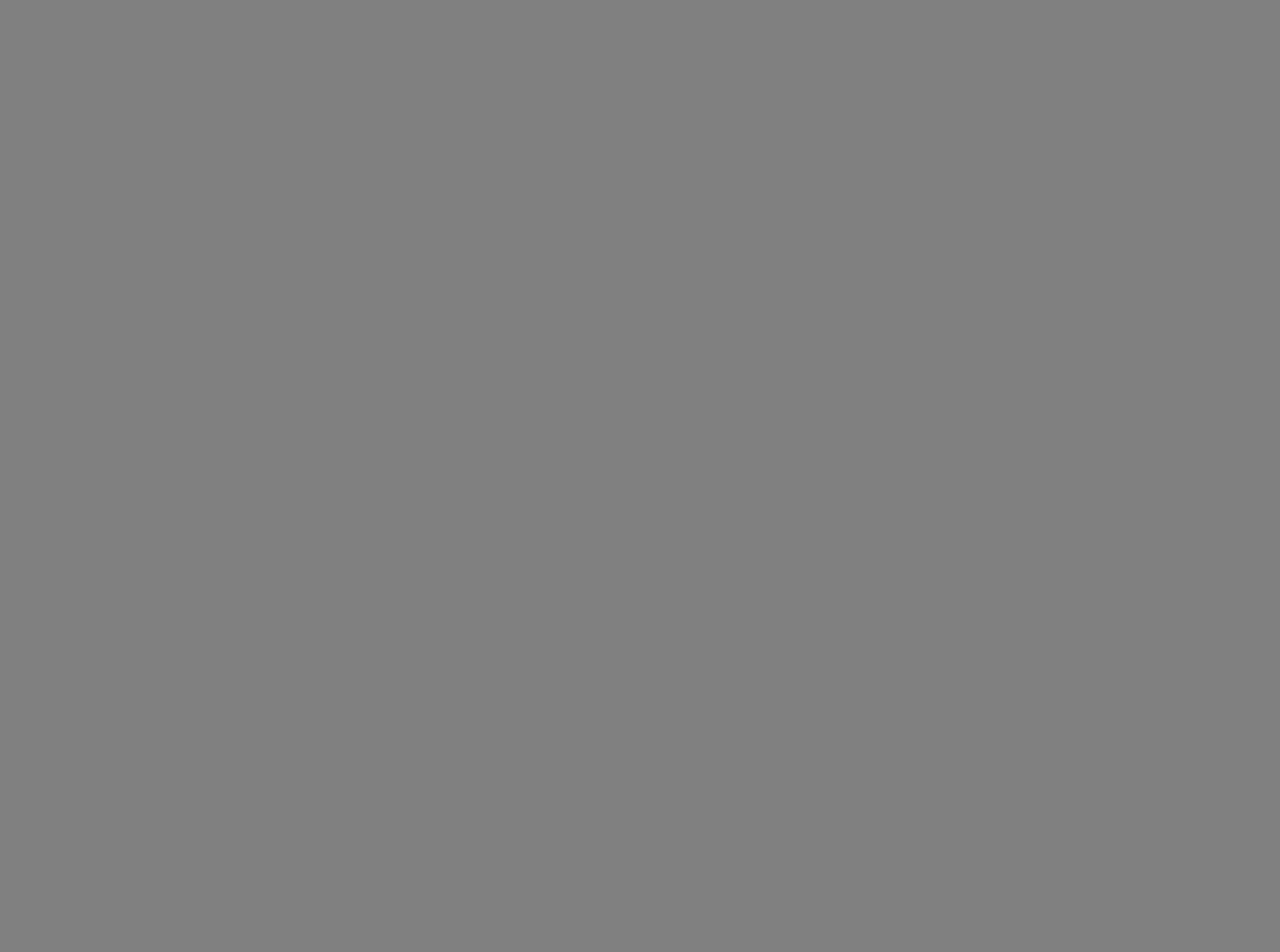
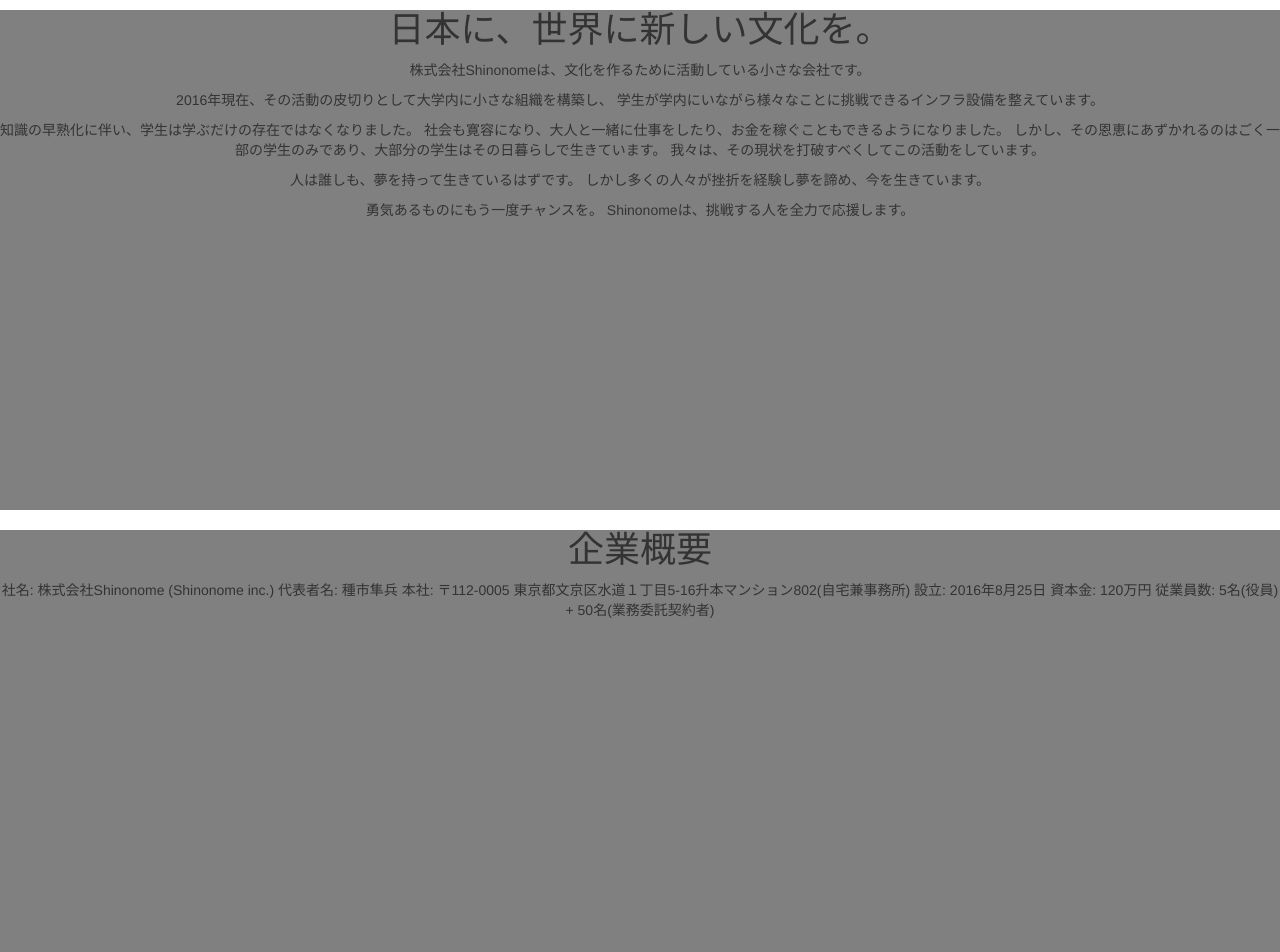
Before and after one commit to Shagamii/shinonome-inc.github.io, a React (Create React App) app: page / in a window 1280 px wide. Shown: the part 680-1632 px from the top of the page. Built offline with nearby package versions, Linux system fonts and the light colour scheme.

Commit message:
Add mission and about from old hp

```diff
--- a/src/App.js
+++ b/src/App.js
@@ -14,18 +14,50 @@
             <nav className="navbar-right">
               <ul className="list list-unstyled list-inline">
                 <li><a href="#section1">hoge</a></li>
-                <li><a href="#section2">hoge</a></li>
-                <li><a href="#section3">hoge</a></li>
+                <li><a href="#mission">mission</a></li>
+                <li><a href="#about">about</a></li>
               </ul>
             </nav>
           </div>
         </header>
         <div className="App-body">
           <section id="section1">
+            <h1>HOGEEEEEEEEEEEEEEEEEEEEEEEEEEe</h1>
           </section>
-          <section id="section2">
+          <section id="mission">
+            <h1>日本に、世界に新しい文化を。</h1>
+            <p>
+              株式会社Shinonomeは、文化を作るために活動している小さな会社です。
+            </p>
+            <p>
+              2016年現在、その活動の皮切りとして大学内に小さな組織を構築し、
+              学生が学内にいながら様々なことに挑戦できるインフラ設備を整えています。
+            </p>
+            <p>
+              知識の早熟化に伴い、学生は学ぶだけの存在ではなくなりました。
+              社会も寛容になり、大人と一緒に仕事をしたり、お金を稼ぐこともできるようになりました。
+              しかし、その恩恵にあずかれるのはごく一部の学生のみであり、大部分の学生はその日暮らしで生きています。
+              我々は、その現状を打破すべくしてこの活動をしています。
+            </p>
+            <p>
+              人は誰しも、夢を持って生きているはずです。
+              しかし多くの人々が挫折を経験し夢を諦め、今を生きています。
+            </p>
+            <p>
+              勇気あるものにもう一度チャンスを。
+              Shinonomeは、挑戦する人を全力で応援します。
+            </p>
           </section>
-          <section id="section3">
+          <section id="about">
+            <h1>企業概要</h1>
+            <p>
+              社名: 株式会社Shinonome (Shinonome inc.)
+              代表者名: 種市隼兵
+              本社: 〒112-0005 東京都文京区水道１丁目5-16升本マンション802(自宅兼事務所)
+              設立: 2016年8月25日
+              資本金: 120万円
+              従業員数: 5名(役員) + 50名(業務委託契約者)
+            </p>
           </section>
         </div>
         <footer className="App-footer">
```
